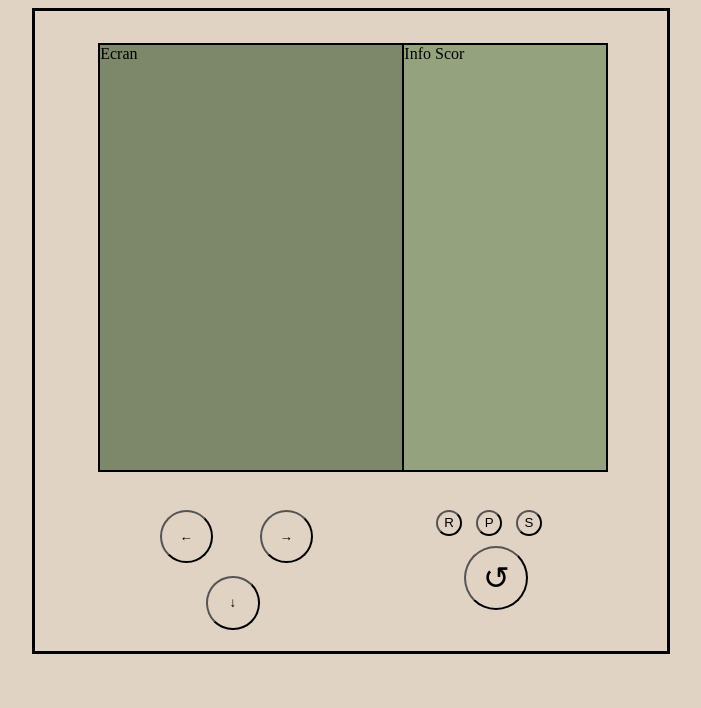
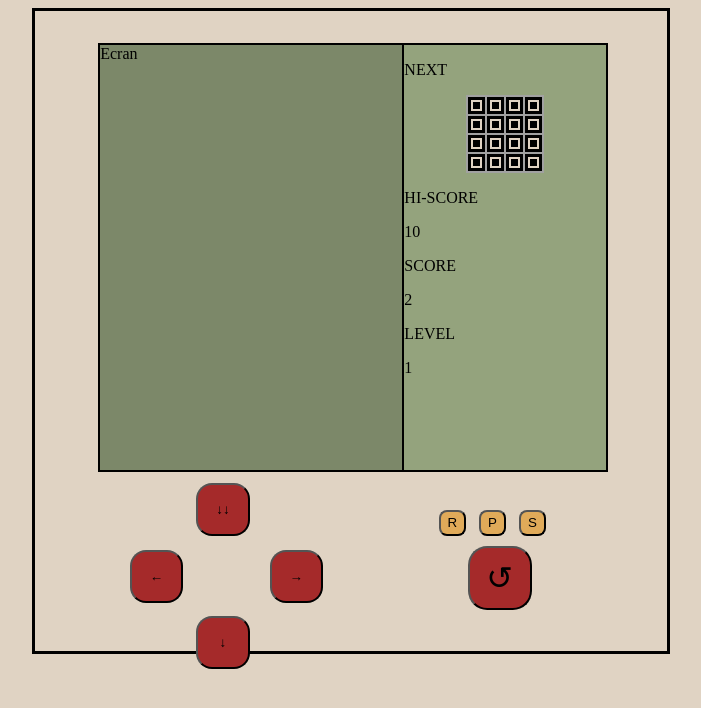
Before and after one commit to GASimona/project-tetris, a Vue app in the folder tetris/: page / in a window 1280 px wide. Shown: the top 708 px of the page, without its empty margins (289-990 px from the left). Built offline with nearby package versions, Linux system fonts and the light colour scheme.

Commit message:
table next piece

```diff
--- a/tetris/src/components/Control.vue
+++ b/tetris/src/components/Control.vue
@@ -1,11 +1,12 @@
 <template>
     <div class="control">
         <div class="moveButtono">
+            <button class="buttonDown">↓↓</button>
             <div>
                 <button class="buttonLeft">←</button>
                 <button class="buttonRight">→</button>
             </div>
-            <button class="buttonDown">↓</button>
+            <button class="buttonDownFinish">↓</button>
         </div>
         <div class="resetPauseRotate">
             <div class="buttonSettings">
@@ -32,34 +33,41 @@
         top: 5%;
 
     }
-    .buttonLeft, .buttonRight, .buttonDown {
+    .buttonLeft, .buttonRight, .buttonDown, .buttonDownFinish {
         width: 4em;
         height: 4em;
-        border-radius: 50%;
+        border-radius: 30%;
         margin: 0.5em;
+        background-color: brown;
+        position: relative;
+        top: -2em;
     }
 
     .buttonLeft {
-        margin-right: 3em;
+        margin-right: 4em;
+        position: relative;
+        left: -2em;
     }
-    .buttonDown {
+    .buttonDown, .buttonDownFinish {
         position: relative;
-        left: 3.5em;
+        left: 2.5rem;
     }
 
     .buttonReset, .buttonPause, .buttonSound {
         width: 2em;
         height: 2em;
-        border-radius: 50%;
+        border-radius: 30%;
         margin: 0.5em;
+        background-color: rgb(224, 170, 89);
     }
     .buttonRotate {
         width: 2em;
         height: 2em;
-        border-radius: 50%;
+        border-radius: 30%;
         margin: 0.1em;
         font-size: 2em;
         position: relative;
         left: 1em;
+        background-color: brown;
     }
 </style>
--- a/tetris/src/components/Screen/Info.vue
+++ b/tetris/src/components/Screen/Info.vue
@@ -1,19 +1,95 @@
 <template>
-    <div>Info Scor</div>
+    <div class="details">
+            <div >
+                <p>NEXT</p>
+                <table class="nextPiece">
+                    <tr v-for="line of lines" v-bind:key="line">
+                        <td class="active" v-for="column of columns" v-bind:key="column">
+                        </td>
+                    </tr>
+                </table>
+            </div>
+            <div class="hiScore">
+                <p>HI-SCORE</p>
+                <div>{{ hiScoreValue }}</div>
+            </div>
+            <div class="score">
+                <p>SCORE</p>
+                <div>{{ scoreValue }}</div>
+            </div>
+            <div>
+                <p>LEVEL</p>
+                <div>{{ levelValue }}</div>
+            </div>
+        </div>
 </template>
 
 <script>
+
 export default {
+    data() {
+        let createLines = [];
+        let createColumns = [];
+        let nrLine = 4;
+        let nrColumn = 4;
 
+        for (let i = 0; i < nrLine; i++) {
+            createLines.push(i);
+        }
+        for (let i = 0; i < nrColumn; i++) {
+            createColumns.push(i);
+        }
+
+        let valueHiScore = 10;
+        let valueScore = 2;
+        let valueLevel = 1;
+
+
+        return {
+            lines: createLines,
+            columns : createColumns,
+            hiScoreValue: valueHiScore,
+            scoreValue: valueScore,
+            levelValue: valueLevel
+        };
+    }
 }
+
+
+
 </script>
 
 <style scoped>
-    div {
+    .details {
         width: 40%;
         background-color: rgb(148, 163, 125);
         border-left: 2px solid rgb(0, 0, 0);
-
-
+    }
+    div, p {
+        background-color:  rgb(148, 163, 125);
+    }
+    table {
+        position: relative;
+        margin: auto;
+        background-color: rgb(161, 161, 161);
+    }
+    td {
+        width: 7px;
+        height: 7px;
+        border: 3px solid rgb(150, 150, 150);
+        padding: 2px;
+    }
+    td::after {
+        width: 7px;
+        height: 7px;
+        content: "";
+        background-color: rgb(150, 150, 150);
+        display: block;
+    }
+    td.active {
+        border-color: black;
+    }
+    td.active::after {
+        background-color: black;
     }
 </style>
```
